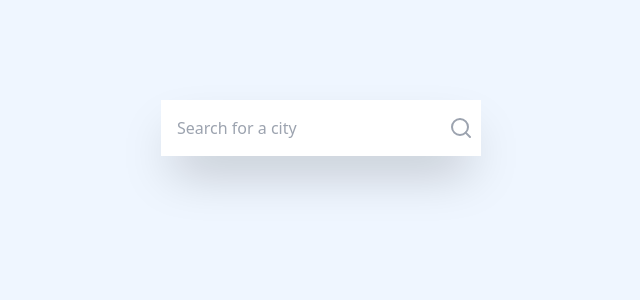
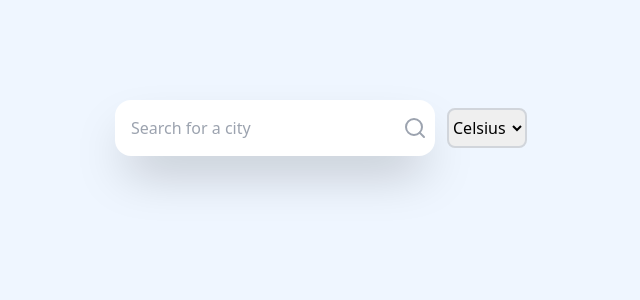
Before and after one commit to evergreenx/oneweather, a Next.js app: page / in a window 1280 px wide. Shown: the top 300 px of the page, without its empty margins (319-959 px from the left). Built offline with nearby package versions, Linux system fonts and the light colour scheme.

Commit message:
add unit drop down

```diff
--- a/src/components/FavouriteAccordions.tsx
+++ b/src/components/FavouriteAccordions.tsx
@@ -26,7 +26,6 @@ type FavoriteAccordionProps = {
 export const FavoriteAccordion: React.FC<FavoriteAccordionProps> = ({
   favorite,
 }) => {
-  console.log(favorite);
   const [isOpen, setIsOpen] = useState(false);
 
   return (
--- a/src/components/SearchBox.tsx
+++ b/src/components/SearchBox.tsx
@@ -18,7 +18,7 @@ export const SearchBox = ({
 
   return (
     <form onSubmit={handleSubmit}>
-      <div className="bg-white w-80 mx-auto shadow-2xl my-5 rounded-2x l p-2 flex items-center ">
+      <div className="bg-white w-80 mx-auto shadow-2xl my-5 rounded-2xl p-2 flex items-center ">
         <input
           type="text"
           value={userInput}
--- a/src/components/WeatherCard.tsx
+++ b/src/components/WeatherCard.tsx
@@ -9,12 +9,15 @@ import Tooltip from "./Tooltip";
 type WeatherCardProps = {
   weatherData: any;
   showForecast: boolean;
+  temperatureUnit: string;
 };
 
-export function WeatherCard({ weatherData, showForecast }: WeatherCardProps) {
+export function WeatherCard({ weatherData, showForecast , temperatureUnit }: WeatherCardProps) {
   const { forecasts, isError, isLoading } = useWeatherForecast(
     weatherData?.coord?.lon,
-    weatherData?.coord?.lat
+    weatherData?.coord?.lat,
+    temperatureUnit
+
   );
 
   const [isFavorited, setIsFavorited] = useState<boolean>(false);
--- a/src/hooks/useWeatherData .ts
+++ b/src/hooks/useWeatherData .ts
@@ -37,12 +37,12 @@ type UseWeatherDataResponse = WeatherDataResponse & {
   setIsMounted: Dispatch<SetStateAction<boolean>>;
 };
 
-export const useWeatherData = (city: string): UseWeatherDataResponse => {
+export const useWeatherData = (city: string , temperatureUnit : string): UseWeatherDataResponse => {
   const [isMounted, setIsMounted] = useState(false);
 
   const { data, error, isLoading, isValidating, mutate } = useSWR(
     isMounted
-      ? `https://api.openweathermap.org/data/2.5/weather?q=${city}&appid=${process.env.NEXT_PUBLIC_API_URL}&units=metric`
+      ? `https://api.openweathermap.org/data/2.5/weather?q=${city}&appid=${process.env.NEXT_PUBLIC_API_URL}&units=${temperatureUnit}`
       : null,
     fetcher,
     {
--- a/src/hooks/useWeatherForecast.ts
+++ b/src/hooks/useWeatherForecast.ts
@@ -3,8 +3,8 @@ import useSWR from "swr";
 const fetcher = (url: string): Promise<any> =>
   fetch(url).then((res) => res.json());
 
-export const useWeatherForecast = (lon:number , lat:number, ) => {
-  const apiUrl = `https://api.openweathermap.org/data/2.5/forecast?lat=${lat}&lon=${lon}&units=metric&appid=${process.env.NEXT_PUBLIC_API_URL}`;
+export const useWeatherForecast = (lon:number , lat:number, temperatureUnit:string ) => {
+  const apiUrl = `https://api.openweathermap.org/data/2.5/forecast?lat=${lat}&lon=${lon}&units=${temperatureUnit}&appid=${process.env.NEXT_PUBLIC_API_URL}`;
   const { data, error } = useSWR(apiUrl, fetcher);
 
   return {
--- a/src/pages/favlocation.tsx
+++ b/src/pages/favlocation.tsx
@@ -48,14 +48,14 @@ function FavLocatiion() {
     }
   };
   return (
-    <div className="bg-blue-50 h-screen">
-      <div className="max-w-5xl   p-5 mx-auto ">
+    <div className="bg-blue-50 h-screen w-full">
+      <div className="max-w-5xl py-5 px-8 mx-auto ">
         <h1 className="text-2xl font-bold text-gray-700">Favorite Locations</h1>
 
         {
           // show a message if there are no favorites
           favorites.length === 0 && (
-            <div className=" mt-9 rounded text-xl  w-96 mx-auto  p-4 flex space-x-10 items-center ">
+            <div className=" mt-9 rounded text-xl  lg:w-96 mx-auto flex space-x-10 items-center ">
               <h1 className="text-gray-500">No favorite locations yet !</h1>
             </div>
           )
@@ -65,7 +65,7 @@ function FavLocatiion() {
           favorites?.map((favorite: any) => (
             <div
               key={favorite.id}
-              className="bg-white mt-9 rounded  w-96 mx-auto shadow-lg p-4 flex space-x-10 justify-between items-center "
+              className="bg-white mt-9 rounded  lg:w-96 mx-auto shadow-lg p-4 flex space-x-10 justify-between items-center "
             >
               <FavoriteAccordion favorite={favorite} />
               <AiFillDelete
--- a/src/pages/index.tsx
+++ b/src/pages/index.tsx
@@ -12,41 +12,10 @@ const inter = Inter({ subsets: ["latin"] });
 export default function Home() {
   const [userInput, setUserInput] = useState("");
   const [showForecast, setShowForecast] = useState(false);
+  const [tempUnit, setTempUnit] = useState("");
 
-  const [shouldFetch, setShouldFetch] = useState(false);
-
-  // const { data, error, isLoading, mutate, isValidating } =
-  //   useWeatherData(userInput);
-
-  interface FetcherError extends Error {
-    info?: any;
-    status?: number;
-  }
-  interface WeatherData {
-    main: {
-      temp: number;
-      humidity: number;
-    };
-    weather: {
-      description: string;
-    }[];
-  }
-
-  const fetcher = async (url: string) => {
-    const res = await fetch(url);
-    if (res.status === 404) {
-      const error: FetcherError = new Error(
-        "The city you entered was not a real place"
-      );
-      error.info = await res.json();
-      error.status = res.status;
-      throw error;
-    }
-    return res.json() as Promise<WeatherData>;
-  };
-
-  const { data, error, isLoading, mutate, isValidating , setIsMounted } =
-    useWeatherData(userInput);
+  const { data, error, isLoading, mutate, isValidating, setIsMounted } =
+    useWeatherData(userInput, tempUnit);
 
   const handleSubmit = (e: any) => {
     if (userInput === "") {
@@ -55,14 +24,8 @@ export default function Home() {
     }
 
     e.preventDefault();
-    alert(e.target.value);
-    // e.preventDefault();
-
-    // setUserInput(e.target.value);
 
     setIsMounted(true);
-    // setShowForecast(false);
-    // mutate();
   };
 
   return (
@@ -77,12 +40,26 @@ export default function Home() {
       <div className=" bg-blue-50 ">
         <div className="max-w-5xl w-screen h-screen p-5 mx-auto py-20 ">
           <div className="search__container">
+            <div className="search__container__top lg:flex  mx-auto items-center justify-center lg:space-x-3">
               <SearchBox
                 userInput={userInput}
                 setUserInput={setUserInput}
                 handleSubmit={handleSubmit}
                 setIsMounted={setIsMounted}
               />
+
+              <select
+                className="w-20 h-10 rounded-lg border-2 mx-auto justify-center flex items-center border-gray-300 focus:outline-none outline-none focus:ring-2  focus:border-transparent"
+                defaultValue="metric"
+                onChange={(e) => {
+                  setIsMounted(false);
+                  setTempUnit(e.target.value);
+                }}
+              >
+                <option value="Metric">Celsius</option>
+                <option value="Imperial">Fahrenheit</option>
+              </select>
+            </div>
 
             {
               // show forecast option if user has searched for a city
@@ -107,7 +84,11 @@ export default function Home() {
             }
 
             {userInput && !isLoading && data && (
-              <WeatherCard showForecast={showForecast} weatherData={data} />
+              <WeatherCard
+                showForecast={showForecast}
+                weatherData={data}
+                temperatureUnit={tempUnit}
+              />
             )}
 
             <div className="error__container mx-auto flex ">
--- a/src/utils/forcastdays.ts
+++ b/src/utils/forcastdays.ts
@@ -1,14 +1,13 @@
 export const forecastDays = (index: number) => {
-  let WEEK_DAYS = ["Mon", "Tue", "Wed", "Thu", "Fri", "Sat",];
+  let WEEK_DAYS = ["Mon", "Tue", "Wed", "Thu", "Fri", "Sat", "Sun"];
 
   const date = new Date();
   const dayThisWeek = date.getDay();
   const forecastDays = WEEK_DAYS.slice(dayThisWeek, WEEK_DAYS.length).concat(
-    WEEK_DAYS.slice(dayThisWeek, dayThisWeek)
+    WEEK_DAYS.slice(0, dayThisWeek)
   );
 
 
-  console.log(forecastDays)
 
   return forecastDays;
 
```
Lines whose indentation alone changed are shown as unchanged.
